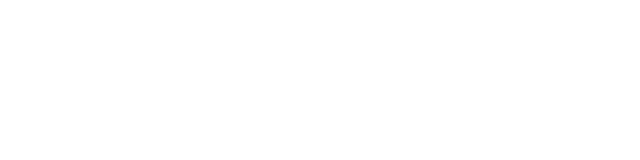
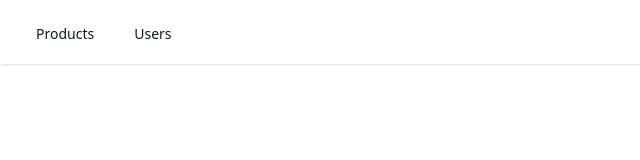
Before and after one commit to Chanchhay/fetchDataNextJsFullstack, a Next.js app: page / in a window 1280 px wide. Shown: the top 160 px of the page, without its empty margins (0-640 px from the left). Built offline with nearby package versions, Linux system fonts and the light colour scheme.

Commit message:
updated-fetchdata

```diff
--- a/src/app/page.tsx
+++ b/src/app/page.tsx
@@ -1,8 +1,26 @@
-function Page() {
+import Link from "next/link";
+
+export default function page() {
     return (
-        <>
-        </>
+        <nav className="bg-white shadow-sm">
+            <div className="max-w-7xl mx-auto px-4 sm:px-6 lg:px-8">
+                <div className="flex justify-between h-16">
+                    <div className="flex space-x-8">
+                        <Link
+                            href="/products"
+                            className="inline-flex items-center px-1 pt-1 text-sm font-medium text-gray-900 hover:text-blue-600 transition-colors"
+                        >
+                            Products
+                        </Link>
+                        <Link
+                            href="/users"
+                            className="inline-flex items-center px-1 pt-1 text-sm font-medium text-gray-900 hover:text-blue-600 transition-colors"
+                        >
+                            Users
+                        </Link>
+                    </div>
+                </div>
+            </div>
+        </nav>
     );
 }
-
-export default Page;
```
